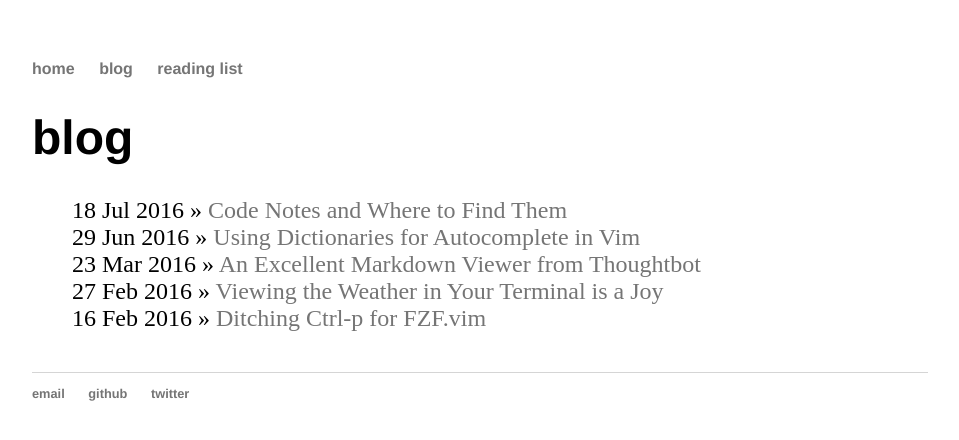
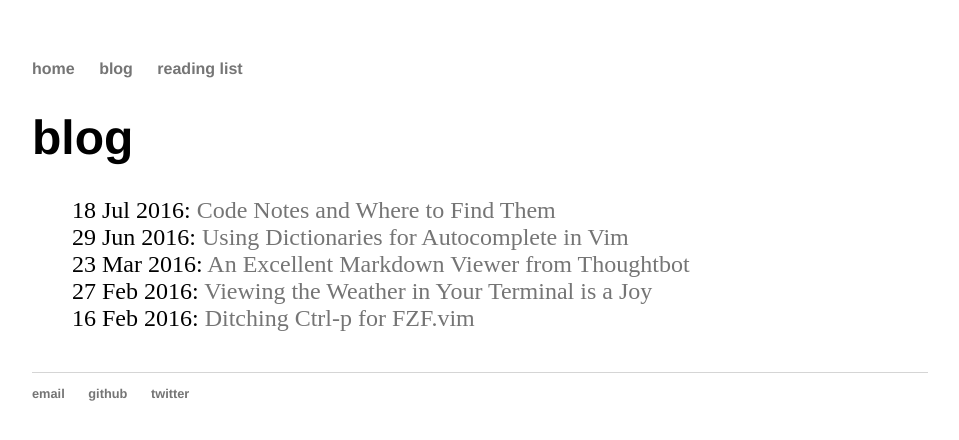
Before and after one commit to devinrm/devinrm.github.io, a Jekyll site: the page built from blog/index.html, in a window 1280 px wide. Shown: the top 440 px of the page, without its empty margins (160-1119 px from the left). Built offline with Jekyll 4.4.1, drawn with Linux system fonts in a browser that asks for light colours.

Commit message:
Symbol change

```diff
--- a/blog/index.html
+++ b/blog/index.html
@@ -7,7 +7,7 @@ title: blog
 
   {% for post in site.posts %}
     <li>
-      <span>{{ post.date | date_to_string }}</span> »
+      <span>{{ post.date | date_to_string }}</span>:
       <a href="{{ post.url }}" title="{{ post.title }}">{{ post.title }}</a>
     </li>
   {% endfor %}
```
